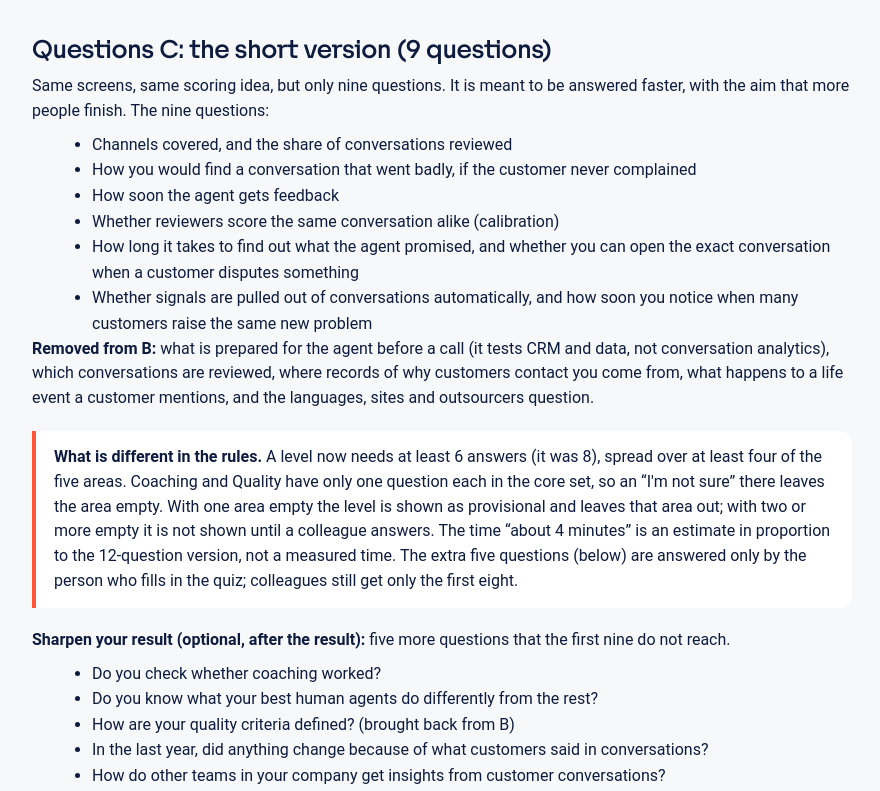
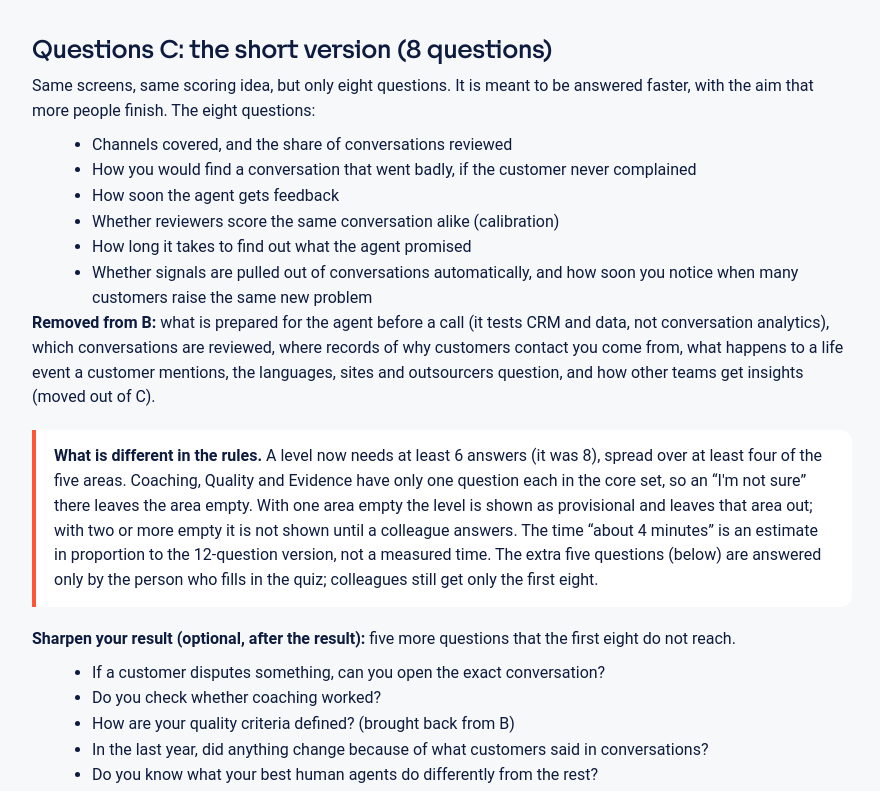
Before and after one commit to PetrMichlDS/ci-selfcheck-review, a plain HTML site: page index.html in a window 1280 px wide. Shown: the part 2152-2943 px from the top of the page, without its empty margins (198-1078 px from the left). Drawn offline with Linux system fonts and the light colour scheme.

Commit message:
Move the dispute question to the sharpen layer and drop the other-teams question
Co-Authored-By: Claude Sonnet 5.5 <noreply@anthropic.com>

```diff
--- a/index.html
+++ b/index.html
@@ -30,25 +30,25 @@ a{color:var(--blue-deep)}.note{background:#fff;border-left:4px solid var(--orang
 <p style="margin-top:14px"></p>
 <table><tr><th>Phase</th><th>Open</th></tr><tr><td>1. Start with the email gate (before the quiz)</td><td><a href="selfcheck-prototype-b.html?demo=intro">open</a></td></tr><tr><td>1b. Start, gate before the result</td><td><a href="selfcheck-prototype-b.html?demo=intro&gate=result">open</a></td></tr><tr><td>1c. Start, no gate</td><td><a href="selfcheck-prototype-b.html?demo=intro&gate=none">open</a></td></tr><tr><td>2. Role and volume (optional)</td><td><a href="selfcheck-prototype-b.html?demo=profile">open</a></td></tr><tr><td>3. The quiz, 12 questions</td><td><a href="selfcheck-prototype-b.html?demo=quiz">open</a></td></tr><tr><td>4. Result, all questions answered</td><td><a href="selfcheck-prototype-b.html?demo=result">open</a></td></tr><tr><td>5. Result when some answers are missing</td><td><a href="selfcheck-prototype-b.html?demo=notenough">open</a></td></tr><tr><td>6. Messages to colleagues (scroll down)</td><td><a href="selfcheck-prototype-b.html?demo=invite">open</a></td></tr><tr><td>7. What the colleague sees</td><td><a href="selfcheck-prototype-b.html?demo=colleague">open</a></td></tr><tr><td>8. Thank-you after the colleague answers</td><td><a href="selfcheck-prototype-b.html?demo=thanks">open</a></td></tr><tr><td>9. Combined result after colleagues answered</td><td><a href="selfcheck-prototype-b.html?demo=merged">open</a></td></tr><tr><td>Full flow from the start</td><td><a href="selfcheck-prototype-b.html">open</a></td></tr></table>
 
-<h2>Questions C: the short version (9 questions)</h2>
-<p>Same screens, same scoring idea, but only nine questions. It is meant to be answered faster, with the aim that more people finish. The nine questions:</p>
+<h2>Questions C: the short version (8 questions)</h2>
+<p>Same screens, same scoring idea, but only eight questions. It is meant to be answered faster, with the aim that more people finish. The eight questions:</p>
 <ul>
 <li>Channels covered, and the share of conversations reviewed</li>
 <li>How you would find a conversation that went badly, if the customer never complained</li>
 <li>How soon the agent gets feedback</li>
 <li>Whether reviewers score the same conversation alike (calibration)</li>
-<li>How long it takes to find out what the agent promised, and whether you can open the exact conversation when a customer disputes something</li>
+<li>How long it takes to find out what the agent promised</li>
 <li>Whether signals are pulled out of conversations automatically, and how soon you notice when many customers raise the same new problem</li>
 </ul>
-<p><b>Removed from B:</b> what is prepared for the agent before a call (it tests CRM and data, not conversation analytics), which conversations are reviewed, where records of why customers contact you come from, what happens to a life event a customer mentions, and the languages, sites and outsourcers question.</p>
-<div class="note"><b>What is different in the rules.</b> A level now needs at least 6 answers (it was 8), spread over at least four of the five areas. Coaching and Quality have only one question each in the core set, so an &ldquo;I'm not sure&rdquo; there leaves the area empty. With one area empty the level is shown as provisional and leaves that area out; with two or more empty it is not shown until a colleague answers. The time &ldquo;about 4 minutes&rdquo; is an estimate in proportion to the 12-question version, not a measured time. The extra five questions (below) are answered only by the person who fills in the quiz; colleagues still get only the first eight.</div>
-<p><b>Sharpen your result (optional, after the result):</b> five more questions that the first nine do not reach.</p>
+<p><b>Removed from B:</b> what is prepared for the agent before a call (it tests CRM and data, not conversation analytics), which conversations are reviewed, where records of why customers contact you come from, what happens to a life event a customer mentions, the languages, sites and outsourcers question, and how other teams get insights (moved out of C).</p>
+<div class="note"><b>What is different in the rules.</b> A level now needs at least 6 answers (it was 8), spread over at least four of the five areas. Coaching, Quality and Evidence have only one question each in the core set, so an &ldquo;I'm not sure&rdquo; there leaves the area empty. With one area empty the level is shown as provisional and leaves that area out; with two or more empty it is not shown until a colleague answers. The time &ldquo;about 4 minutes&rdquo; is an estimate in proportion to the 12-question version, not a measured time. The extra five questions (below) are answered only by the person who fills in the quiz; colleagues still get only the first eight.</div>
+<p><b>Sharpen your result (optional, after the result):</b> five more questions that the first eight do not reach.</p>
 <ul>
+<li>If a customer disputes something, can you open the exact conversation?</li>
 <li>Do you check whether coaching worked?</li>
-<li>Do you know what your best human agents do differently from the rest?</li>
 <li>How are your quality criteria defined? (brought back from B)</li>
 <li>In the last year, did anything change because of what customers said in conversations?</li>
-<li>How do other teams in your company get insights from customer conversations?</li>
+<li>Do you know what your best human agents do differently from the rest?</li>
 </ul>
 <p style="margin-top:14px"><a class="open-b" href="selfcheck-prototype-c.html?gate=none"><b>Open version of C: no email gate, straight to the quiz</b></a></p>
 <p style="margin-top:14px"></p>
```
Also changed, not shown: selfcheck-prototype-c.html (+7 -9 lines).
